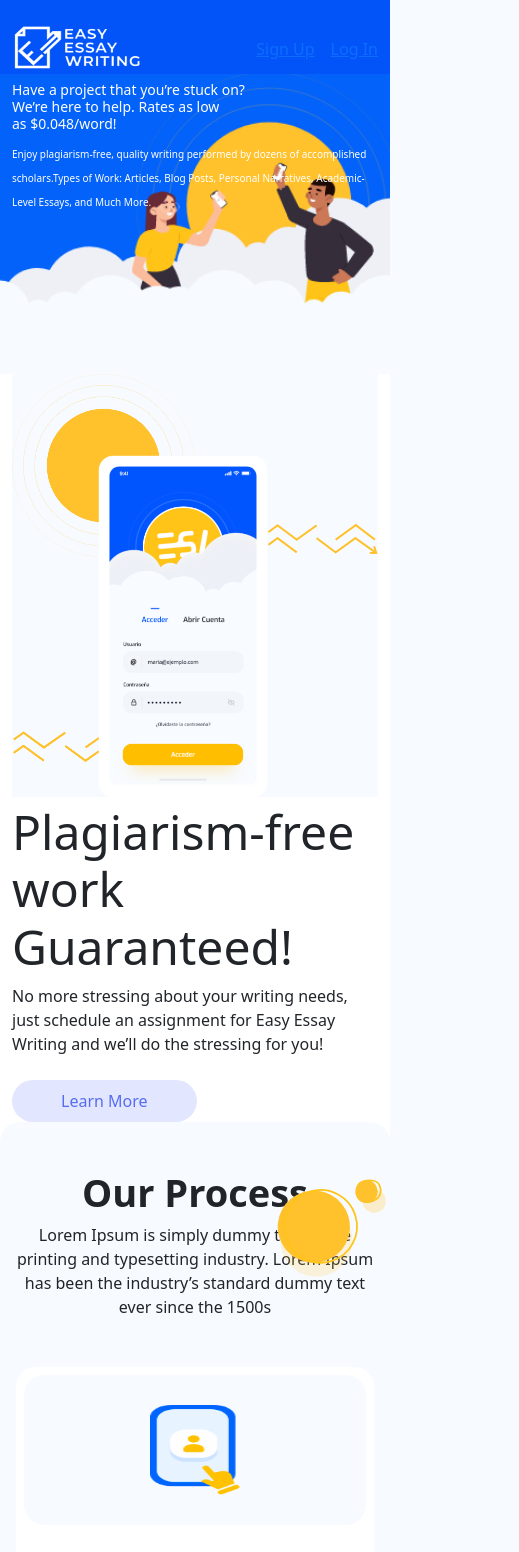
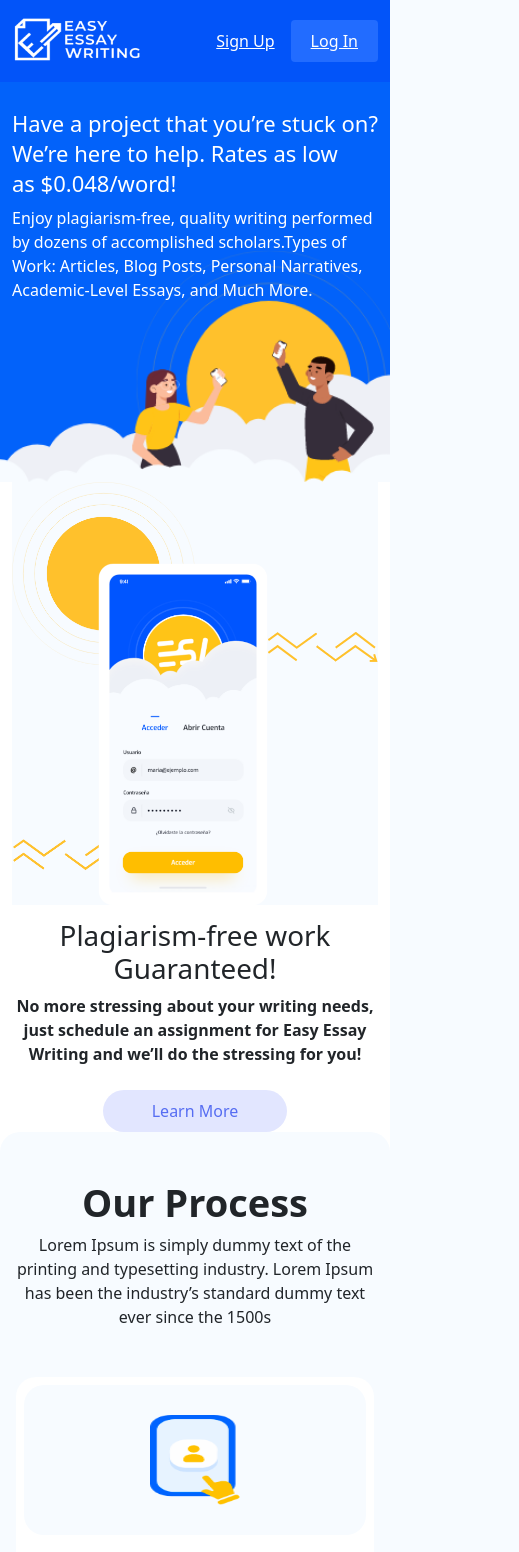
Before and after one commit to Rakib544/easy-essay-writing, a Next.js app: page / in a window 390 px wide. Shown: the top 1552 px of the page, 519 px wide, since content can reach past the window. Built offline with nearby package versions, Linux system fonts and the light colour scheme.

Commit message:
some improvements done

```diff
--- a/src/components/Question/Question.module.css
+++ b/src/components/Question/Question.module.css
@@ -2,7 +2,7 @@
   padding: 5% 10%;
   width: 100%;
   height: 100%;
-    background: #F7FBFF 0% 0% no-repeat padding-box;
+  background: #f7fbff 0% 0% no-repeat padding-box;
   opacity: 1;
   display: flex;
   flex-direction: column;
@@ -10,31 +10,21 @@
   align-items: center;
   z-index: 1;
   position: relative;
-}
-
-.questionBox {
-    width: 647px;
-    height: 553px;
-    padding: 3% 3%;
-    background: #FFFFFF 0% 0% no-repeat padding-box;
-    box-shadow: 0px 25px 50px #00000008;
-    border-radius: 38px;
-    opacity: 1;
-    position: relative;
+  margin-top: 60px;
 }
 
 .lama {
   position: absolute;
   z-index: -1;
-    top: -270px;
-    right: 30px;
+  top: -260px;
+  right: 10px;
 }
 
 .flower {
   position: absolute;
   z-index: -1;
   bottom: 20px;
-    left: -55px;
+  left: -50px;
 }
 
 .acc {
@@ -42,6 +32,7 @@
   display: flex;
   justify-content: space-between;
   width: 100%;
+  align-items: center;
 }
 
 .questionText {
@@ -55,7 +46,7 @@
   align-items: center;
   margin-bottom: 7%;
   font-size: 24px;
-    color: #868B99;
+  color: #868b99;
 }
 
 .questionIcon {
@@ -64,6 +55,12 @@
   display: flex;
   justify-content: center;
   align-items: center;
-    border: 2px solid #F0F4F8;
+  border: 2px solid #f0f4f8;
   border-radius: 50px;
 }
+
+@media only screen and (max-width: 600px) {
+  .question {
+    padding: 5px;
+  }
+}
--- a/src/components/Question/QuestionCard.js
+++ b/src/components/Question/QuestionCard.js
@@ -1,30 +1,29 @@
-import React, { useState } from 'react';
-import styles from './Question.module.css'
+import React, { useState } from "react";
 import { GrAdd } from "react-icons/gr";
 import { VscRemove } from "react-icons/vsc";
+import styles from "./Question.module.css";
 
 const QuestionCard = ({ data }) => {
-
-    const [isOpen, setIsOpen] = useState(false)
+  const [isOpen, setIsOpen] = useState(false);
 
   return (
-
     <>
-            <div className={`${styles.acc} my-3 ` }  >
+      <div className={`${styles.acc} my-3 `}>
         <p>{data.title}</p>
         <span
           onClick={() => setIsOpen(!isOpen)}
-                    type="button" data-bs-toggle="collapse" data-bs-target={`#${data.id}`} aria-expanded="false" aria-controls="collapseExample" className={styles.questionIcon}
+          type="button"
+          data-bs-toggle="collapse"
+          data-bs-target={`#${data.id}`}
+          aria-expanded="false"
+          aria-controls="collapseExample"
+          className={styles.questionIcon}
         >
-                    {
-                        isOpen ? <VscRemove /> : < GrAdd />
-                    }
+          {isOpen ? <VscRemove /> : <GrAdd />}
         </span>
       </div>
       <div className="collapse" id={data.id}>
-                <div className="card card-body">
-                    {data.text}
-                </div>
+        <div className="card card-body border-0">{data.text}</div>
       </div>
     </>
   );
--- a/src/components/header/Header.js
+++ b/src/components/header/Header.js
@@ -1,16 +1,27 @@
-import React from 'react';
-
+import React from "react";
 import styles from "./Header.module.css";
 
 const Header = () => {
-    return (
-        <div className={`${styles.headerContainer}`}>
-            <div className="container pt-md-5 pt-2 text-white">
-                <h2 className={`${styles.headingText} pt-md-5 pb-md-3`}>Have a project that you’re stuck on?<br />We’re here to help. Rates as low<br />as $0.048/word!</h2>
-                <span className={`${styles.paragraphText}`}>Enjoy plagiarism-free, quality writing performed by dozens of accomplished scholars.Types of Work: Articles, Blog Posts, Personal Narratives, Academic-Level Essays, and Much More.</span>
-            </div>
+  return (
+    <div className={`${styles.headerContainer}`}>
+      <div className="container pt-md-2 pt-2 text-white">
+        <h2 className={`${styles.headingText} pt-md-5 pb-md-3`}>
+          Have a project that you’re stuck on?
+          <br />
+          We’re here to help. Rates as low
+          <br />
+          as $0.048/word!
+        </h2>
+        <div className={styles.text}>
+          <span className={`${styles.paragraphText} d-block`}>
+            Enjoy plagiarism-free, quality writing performed by dozens of
+            accomplished scholars.Types of Work: Articles, Blog Posts, Personal
+            Narratives, Academic-Level Essays, and Much More.
+          </span>
         </div>
-    );
+      </div>
+    </div>
+  );
 };
 
 export default Header;
--- a/src/components/header/Header.module.css
+++ b/src/components/header/Header.module.css
@@ -1,5 +1,5 @@
 .headerContainer {
-    background-image: url('../../../images/background.png');
+  background-image: url("../../../images/background.png");
   height: 100vh;
   background-repeat: no-repeat;
   background-size: cover;
@@ -14,18 +14,27 @@
   font-size: 16px;
 }
 
+.text {
+  width: 50%;
+}
+
 @media only screen and (max-width: 600px) {
   .headerContainer {
-        background-image: url('../../../images/mobileBackgroud.png');
-        height: 300px;
+    background-image: url("../../../images/mobileBanner.svg");
+    height: 400px;
     width: 100%;
   }
 
   .headingText {
-        font-size: 14px;
+    font-size: 22px;
+    margin-top: 18px;
+    line-height: 30px;
   }
 
   .paragraphText {
-        font-size: 10px;
+    font-size: 16px;
+  }
+  .text {
+    width: 100%;
   }
 }
--- a/src/components/navbar/Navbar.js
+++ b/src/components/navbar/Navbar.js
@@ -1,18 +1,22 @@
-import React from 'react';
-import Link from 'next/link';
-import Image from 'next/image';
-
-import logo from '../../../images/logo.png';
+import Image from "next/image";
+import Link from "next/link";
+import React from "react";
+import logo from "../../../images/logo.png";
+import styles from "./navbar.module.css";
 
 const Navbar = () => {
   return (
-        <div style={{ backgroundColor: '#0254F9', color: 'white' }}>
-            <div className="container pt-4">
+    <div style={{ backgroundColor: "#0254F9", color: "white" }}>
+      <div className="container py-3">
         <div className="d-flex justify-content-between align-items-center">
           <Image src={logo} height="50px" width="130px" alt="" />
           <div>
-                        <Link href="/"><a className="mx-3">Sign Up</a></Link>
-                        <Link href="/"><a>Log In</a></Link>
+            <Link href="/">
+              <a className="mx-3 text-white">Sign Up</a>
+            </Link>
+            <Link href="/">
+              <a className={`${styles.navItem} text-white`}>Log In</a>
+            </Link>
           </div>
         </div>
       </div>
--- /dev/null
+++ b/src/components/navbar/navbar.module.css
@@ -0,0 +1,5 @@
+.navItem {
+  padding: 10px 20px;
+  background: #226cff 0% 0% no-repeat padding-box;
+  border-radius: 4px;
+}
--- a/src/components/plagiarism/plagiarism.js
+++ b/src/components/plagiarism/plagiarism.js
@@ -1,7 +1,6 @@
-import React from 'react';
-import Image from 'next/image';
-
-import plagiarismBg from '../../../images/plagiarismBg.png';
+import Image from "next/image";
+import React from "react";
+import plagiarismBg from "../../../images/plagiarismBg.png";
 
 const plagiarism = () => {
   return (
@@ -11,10 +10,25 @@
           <Image src={plagiarismBg} alt="" />
         </div>
         <div className="col-md-6">
-                    <div className="">
-                        <h1 style={{ fontSize: '48px' }}>Plagiarism-free work<br />Guaranteed!</h1>
-                        <span style={{ fontSize: '16px' }}>No more stressing about your writing needs, just schedule an assignment for Easy Essay Writing and we’ll do the stressing for you!</span>
-                        <button style={{ backgroundColor: '#E2E6FF' }} className="btn d-block mt-4 py-2 px-5 rounded-pill"><span style={{ color: '#566DF2', fontSize: '16px' }}>Learn More</span></button>
+          <div className="text-center text-md-start fw-bolder">
+            <h1 className="fs-1 mt-2">
+              Plagiarism-free work
+              <br />
+              Guaranteed!
+            </h1>
+            <span style={{ fontSize: "16px" }}>
+              No more stressing about your writing needs, just schedule an
+              assignment for Easy Essay Writing and we’ll do the stressing for
+              you!
+            </span>
+            <button
+              style={{ backgroundColor: "#E2E6FF" }}
+              className="btn d-block mt-4 py-2 px-5 rounded-pill mx-auto mx-md-0"
+            >
+              <span style={{ color: "#566DF2", fontSize: "16px" }}>
+                Learn More
+              </span>
+            </button>
           </div>
         </div>
       </div>
--- a/src/components/pricing/pricing.js
+++ b/src/components/pricing/pricing.js
@@ -12,7 +12,11 @@
         {cardData.map((data) => (
           <div className="col-12 col-sm-6 col-md-3">
             <div
-              className={`${styles.styleCard} mx-auto d-flex justify-content-center align-items-center mx-3 mb-3 p-3`}
+              className={`${
+                styles.styleCard
+              } mx-auto d-flex justify-content-center align-items-center mx-3 mb-3 p-3 ${
+                data.status === "active" ? `${styles.active}` : ""
+              }`}
             >
               <div className="card-body text-center">
                 <p className="fw-bold">Delivery within</p>
--- a/src/components/pricing/pricing.module.css
+++ b/src/components/pricing/pricing.module.css
@@ -8,13 +8,14 @@
 .pricingBtn {
   width: 200px;
   height: 59px;
-  background: #e2e6ff 0% 0% no-repeat padding-box;
-  border-radius: 30px;
+  background: #0262fa 0% 0% no-repeat padding-box;
+  border-radius: 8px;
   opacity: 1;
   font-size: 15px;
   letter-spacing: 0px;
-  color: #566df2;
+  color: #fff;
   opacity: 1;
+  transition: 0.3s;
 }
 .dateStyle {
   font-size: 30px;
@@ -41,3 +42,21 @@
   font-size: 38px;
   font-weight: bolder;
 }
+
+.styleCard:hover .pricingBtn {
+  background-color: #fff;
+  color: #0262fa;
+}
+.active {
+  background-color: #0262fa;
+  color: #fff;
+}
+
+.active * {
+  color: #fff;
+}
+
+.active button {
+  background-color: #fff;
+  color: #0262fa;
+}
--- a/src/components/process/Process.js
+++ b/src/components/process/Process.js
@@ -9,7 +9,7 @@
   return (
     <div className={`${styles.processSectionBg} py-5`}>
       <div className="container position-relative">
-        <div className="position-absolute end-0 top-0">
+        <div className="position-absolute end-0 top-0 d-none d-md-block">
           <Image src={processSectionImg} alt="img" height="125" width="125" />
         </div>
         <div className="col-12 col-md-8 col-lg-7 mx-auto">
--- a/src/data/pricedata.js
+++ b/src/data/pricedata.js
@@ -4,17 +4,20 @@
     dueDate: "1-2",
     price: "36",
     word: "250",
+    status: "inactive",
   },
   {
     id: 2,
     dueDate: "7+",
     price: "12",
     word: "250 ",
+    status: "active",
   },
   {
     id: 3,
     dueDate: "3-7",
     price: "18",
     word: "250 ",
+    status: "inactive",
   },
 ];
```
Also changed, not shown: src/components/Question/Question.js (+17 -48 lines), images/mobileBanner.svg (added). Lines whose indentation alone changed are shown as unchanged.
